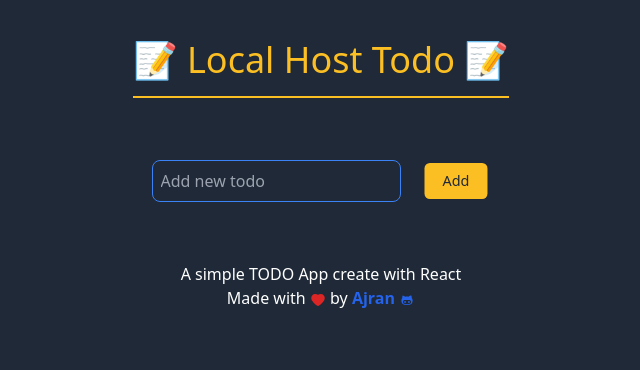
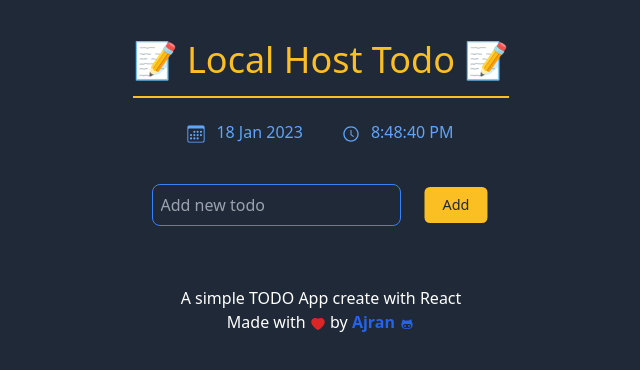
Before and after one commit to b14ck0ps/localhost-todo, a React (Vite) app: page / in a window 1280 px wide. Shown: the top 370 px of the page, without its empty margins (319-959 px from the left). Built offline with nearby package versions, Linux system fonts and the light colour scheme.

Commit message:
ey!! date and time working

```diff
--- a/src/components/Header.tsx
+++ b/src/components/Header.tsx
@@ -1,12 +1,16 @@
 import React from "react";
+import LiveDateTime from "./LiveDateTime";
 
 export default function Header() {
   return (
+    <>
       <div className="text-center text-4xl p-10 text-amber-400">
         <span className="pb-3 border-b-2 border-amber-400">
           {" "}
           📝 Local Host Todo 📝
         </span>
       </div>
+      <LiveDateTime />
+    </>
   );
 }
--- /dev/null
+++ b/src/components/LiveDateTime.tsx
@@ -0,0 +1,35 @@
+import React, { useEffect, useState } from "react";
+import { AiOutlineClockCircle } from "react-icons/ai";
+import { BsCalendar3 } from "react-icons/bs";
+
+export default function LiveDateTime() {
+  const [dateState, setDateState] = useState(new Date());
+  useEffect(() => {
+    setInterval(() => {
+      setDateState(new Date());
+    }, 1000);
+  }, []);
+  return (
+    <div className="flex justify-center gap-10 [&]:text-blue-400">
+      <p>
+        <BsCalendar3 className="inline scale-110 mr-3" />
+
+        {dateState.toLocaleDateString("en-GB", {
+          day: "numeric",
+          month: "short",
+          year: "numeric",
+        })}
+      </p>
+      <p>
+        <AiOutlineClockCircle className="inline scale-110 mr-3" />
+
+        {dateState.toLocaleString("en-US", {
+          hour: "numeric",
+          minute: "numeric",
+          second: "2-digit",
+          hour12: true,
+        })}
+      </p>
+    </div>
+  );
+}
```
Lines whose indentation alone changed are shown as unchanged.
